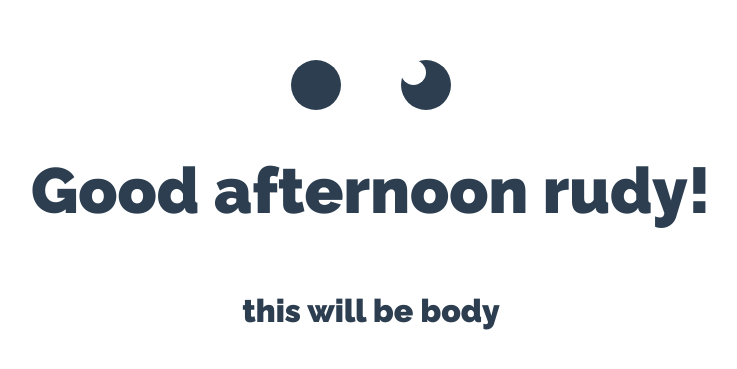
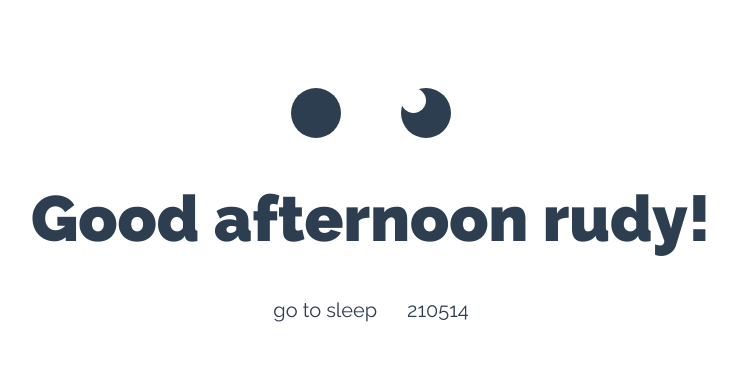
Before and after one commit to rudy3091/vue-todo, a Vue app: page / in a window 1280 px wide. Shown: the part 195-564 px from the top of the page, without its empty margins (269-1006 px from the left). Built offline with nearby package versions, Linux system fonts and the light colour scheme.

Commit message:
Add sample todo item

```diff
--- a/src/components/Body.vue
+++ b/src/components/Body.vue
@@ -1,12 +1,17 @@
 <template>
-	<div class="body-container">
-		<h1>this will be body</h1>
-	</div>
+	<main class="body-container">
+		<TodoItem name="go to sleep" due="210514" />
+	</main>
 </template>
 
 <script>
+import TodoItem from "./TodoItem.vue";
+
 export default {
 	name: "Body",
+	components: {
+		TodoItem,
+	},
 };
 </script>
 
--- /dev/null
+++ b/src/components/TodoItem.vue
@@ -0,0 +1,34 @@
+<template>
+	<div class="item-container">
+		<div class="name">{{ name }}</div>
+		<div class="due">{{ due }}</div>
+	</div>
+</template>
+
+<script>
+export default {
+	name: "TodoItem",
+	props: {
+		name: String,
+		due: String,
+		done: Boolean,
+	},
+	data() {
+		return {};
+	},
+};
+</script>
+
+<style scoped lang="scss">
+@import "../styles/mixins.scss";
+
+.item-container {
+	@include flex-center;
+
+	font-size: 1.25rem;
+
+	.due {
+		margin-left: 30px;
+	}
+}
+</style>
```
